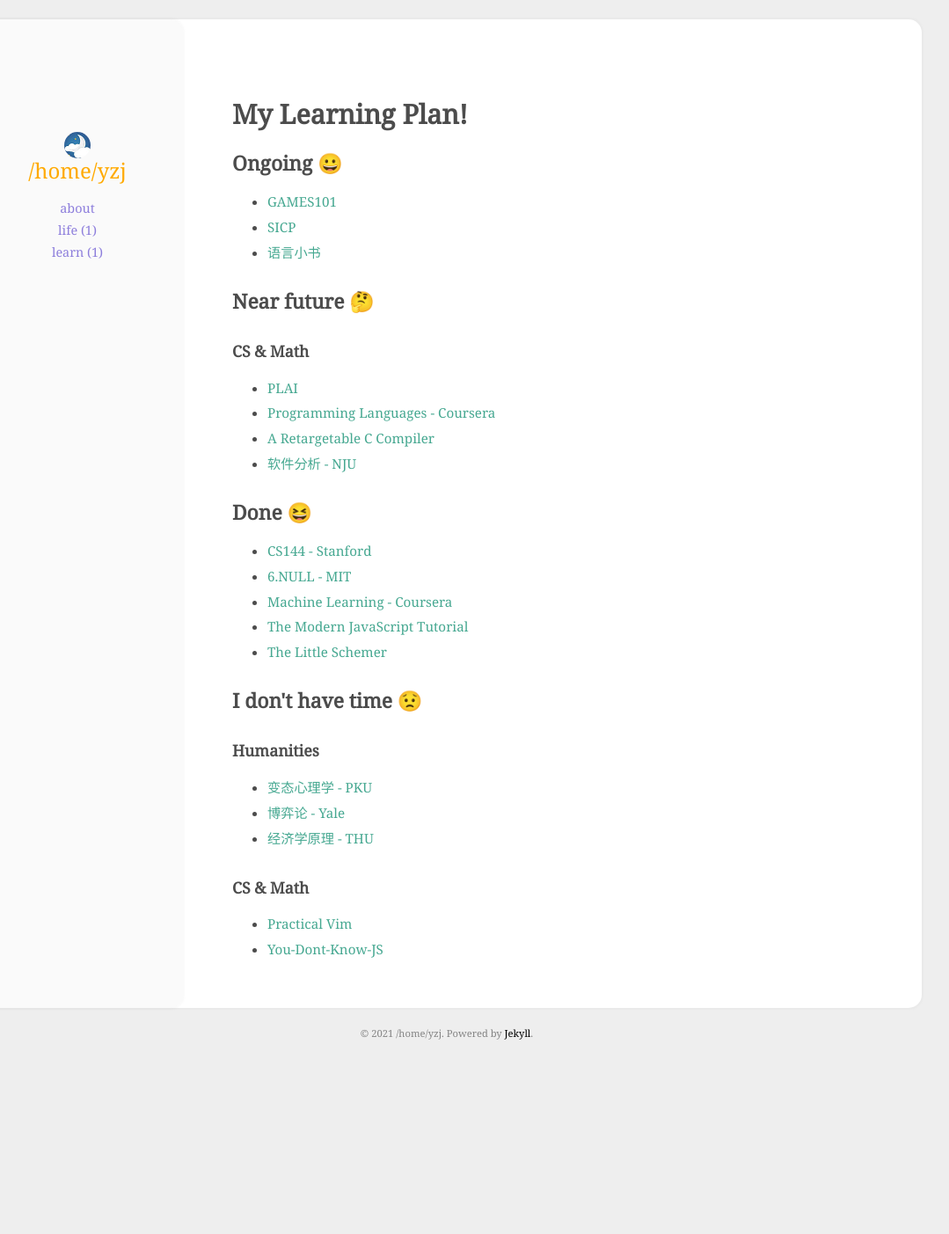
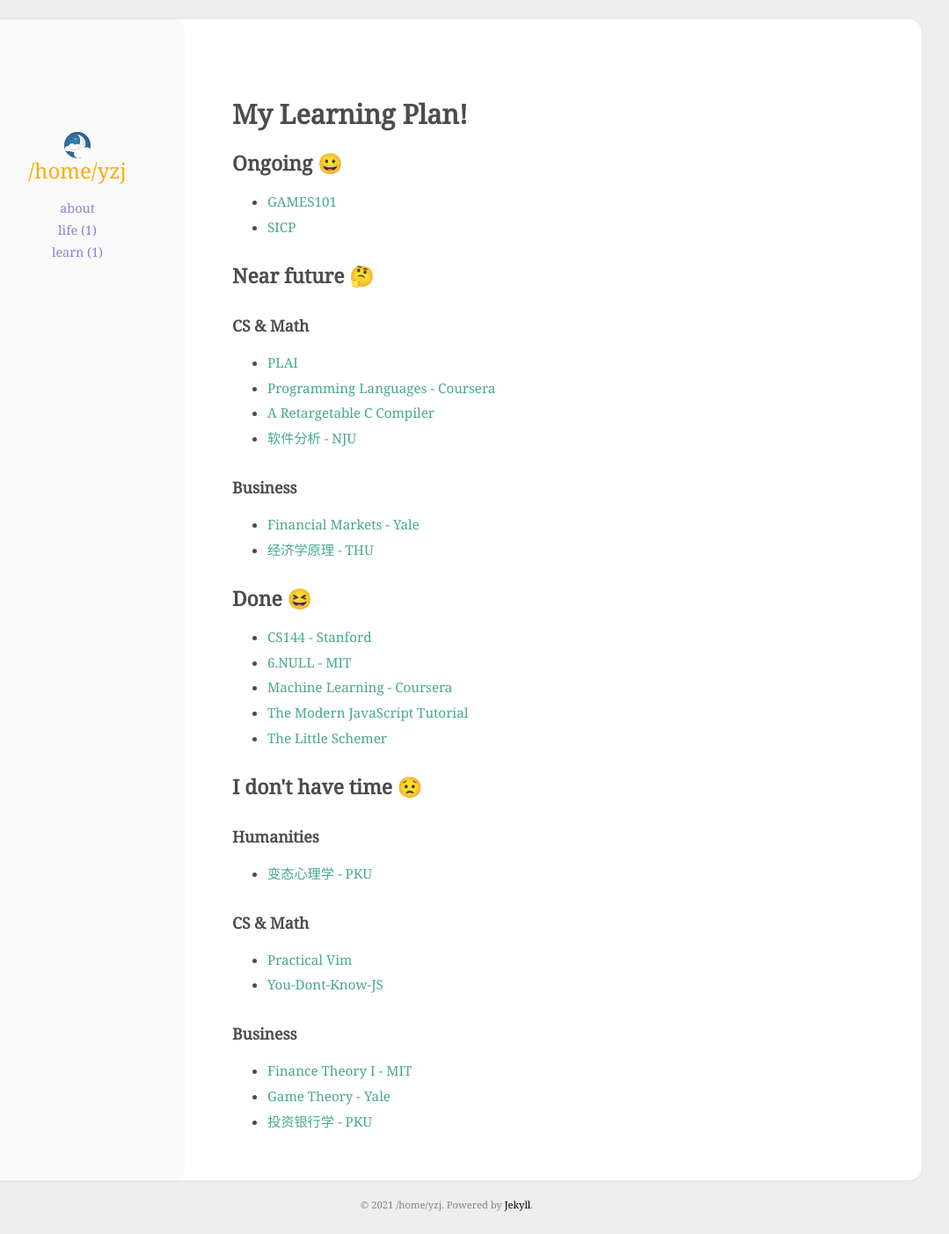
Before and after one commit to wine99/wine99.github.io, a Jekyll site: the page built from aboutme.html, in a window 1280 px wide. Shown: the whole page at 88% size, without its empty margins (132-1211 px from the left). Built offline with Jekyll 4.4.1, drawn with Linux system fonts in a browser that asks for light colours; before the commit the page ends 1207 px from its top, so only the background shows below that.

Commit message:
learning plan: 2021-04-13

```diff
--- a/aboutme.html
+++ b/aboutme.html
@@ -10,7 +10,6 @@ layout: page
 <ul>
 <li><a href='https://www.bilibili.com/video/BV1X7411F744'>GAMES101</a></li>
 <li><a href='https://www.bilibili.com/video/BV1Xx41117tr'>SICP</a></li>
-<li><a href='https://book.douban.com/subject/30325341/'>语言小书</a></li>
 
 </ul>
 <h2>Near future 🤔</h2>
@@ -20,6 +19,12 @@ layout: page
 <li><a href='https://www.coursera.org/learn/programming-languages'>Programming Languages - Coursera</a></li>
 <li><a href='https://book.douban.com/subject/1224812/'>A Retargetable C Compiler</a></li>
 <li><a href='https://www.bilibili.com/video/BV1b7411K7P4'>软件分析 - NJU</a></li>
+
+</ul>
+<h3>Business</h3>
+<ul>
+<li><a href='https://www.coursera.org/learn/financial-markets-global'>Financial Markets - Yale</a></li>
+<li><a href='https://www.bilibili.com/video/BV1gt411g7RU'>经济学原理 - THU</a></li>
 
 </ul>
 <h2>Done 😆</h2>
@@ -35,8 +40,6 @@ layout: page
 <h3>Humanities</h3>
 <ul>
 <li><a href='https://www.bilibili.com/video/BV1ut411n7Bd'>变态心理学 - PKU</a></li>
-<li><a href='https://www.bilibili.com/video/BV1Kt411h7Ep'>博弈论 - Yale</a></li>
-<li><a href='https://www.bilibili.com/video/BV1gt411g7RU'>经济学原理 - THU</a></li>
 
 </ul>
 <h3>CS &amp; Math</h3>
@@ -45,6 +48,13 @@ layout: page
 <li><a href='https://github.com/getify/You-Dont-Know-JS'>You-Dont-Know-JS</a></li>
 
 </ul>
+<h3>Business</h3>
+<ul>
+<li><a href='https://ocw.mit.edu/courses/sloan-school-of-management/15-401-finance-theory-i-fall-2008/'>Finance Theory I - MIT</a></li>
+<li><a href='https://oyc.yale.edu/economics/econ-159'>Game Theory - Yale</a></li>
+<li><a href='https://www.icourse163.org/course/PKU-1449923183'>投资银行学 - PKU</a></li>
+
+</ul>
 
     </div>
 </section>
```
